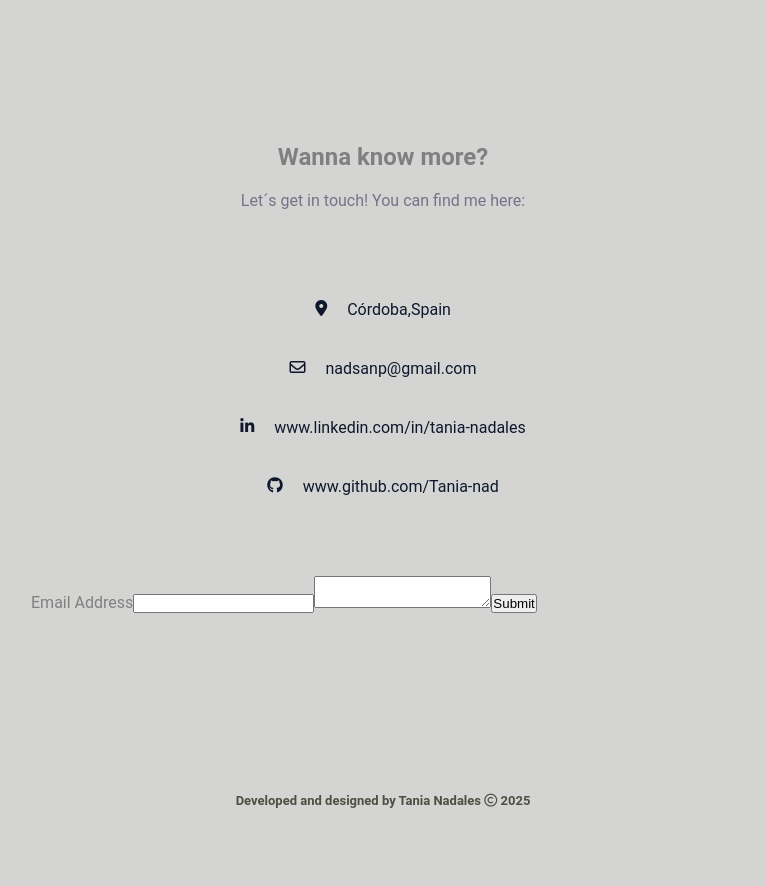
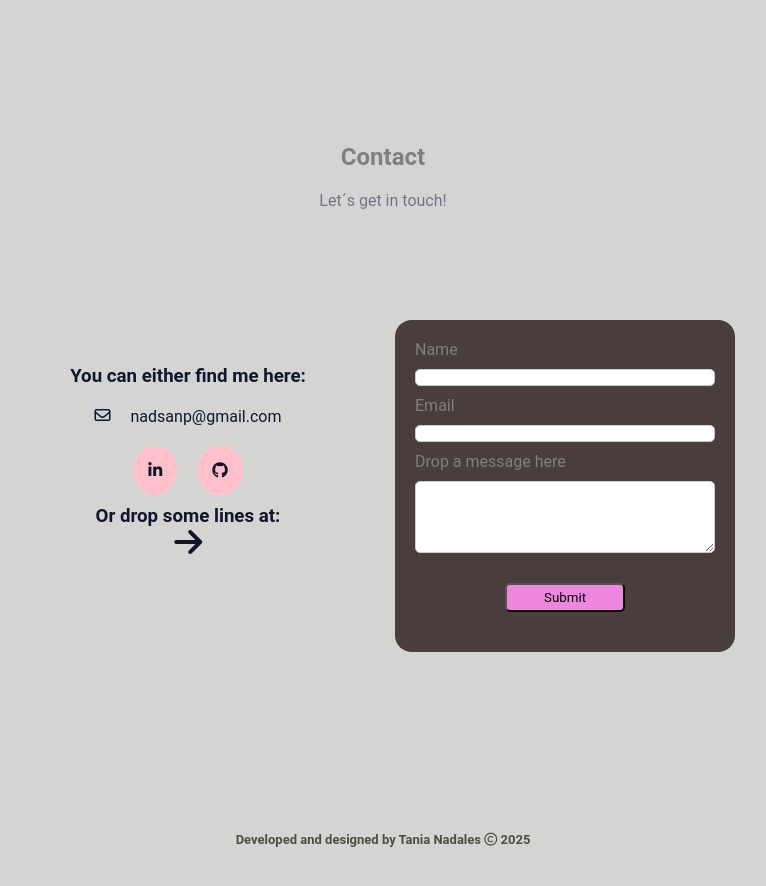
Before and after one commit to Tania-nad/project, a React (Vite) app: page / in a window 1280 px wide. Shown: the part 2660-3546 px from the top of the page, without its empty margins (257-1023 px from the left). Before the commit the page ends 3513 px from the top, so only its background shows below. Built offline with nearby package versions, Linux system fonts and the light colour scheme.

Commit message:
fixed styles for form and arrow animation

```diff
--- a/src/components/ContactForm.jsx
+++ b/src/components/ContactForm.jsx
@@ -1,18 +1,28 @@
 import { useForm, ValidationError } from "@formspree/react";
-
+import "../scss/layout/_contactForm.scss";
 function ContactForm() {
   const [state, handleSubmit] = useForm("xqaevoqq");
   if (state.succeeded) {
     return <p>Thanks for joining!</p>;
+  } else {
+    <p>Sorry, uncompleted fields!</p>;
   }
   return (
-    <form onSubmit={handleSubmit}>
-      <label htmlFor="email">Email Address</label>
-      <input id="email" type="email" name="email" />
+    <form className="my-form-class" onSubmit={handleSubmit}>
+      <label htmlFor="name">Name</label>
+      <input className="name-input" id="name" type="name" name="name" />
+      <ValidationError prefix="Name" field="name" errors={state.errors} />
+      <label htmlFor="email">Email</label>
+      <input className="email-input" id="email" type="email" name="email" />
       <ValidationError prefix="Email" field="email" errors={state.errors} />
-      <textarea id="message" name="message" />
+      <label htmlFor="message">Drop a message here</label>
+      <textarea className="message-input" id="message" name="message" />
       <ValidationError prefix="Message" field="message" errors={state.errors} />
-      <button type="submit" disabled={state.submitting}>
+      <button
+        className="submit-button"
+        type="submit"
+        disabled={state.submitting}
+      >
         Submit
       </button>
     </form>
--- a/src/components/Main.jsx
+++ b/src/components/Main.jsx
@@ -161,41 +161,43 @@ function Main({
           </button>
         </form>
 
-        <h1 className="info-title">Wanna know more?</h1>
-        <p className="questions">Let´s get in touch! You can find me here:</p>
+        <h1 className="info-title">Contact</h1>
+        <p className="questions">Let´s get in touch!</p>
+        <section className="complete-contact-info">
           <div className="contact-info">
-          <p className="location">
-            <i className="fas fa-location-dot"></i>
-            Córdoba,Spain
-          </p>
+            <h1>You can either find me here:</h1>
             <p className="email-dot">
               <i className="fa-regular fa-envelope"></i>
               nadsanp@gmail.com
             </p>
+            <div className="networks">
               <p className="linkedin-dot">
-            <i className="fa-brands fa-linkedin-in"></i>
                 <a
                   href="https://www.linkedin.com/in/tania-nadales-704208302/"
                   target="blank"
                   className="linkedin"
                 >
-              www.linkedin.com/in/tania-nadales
+                  <i className="fa-brands fa-linkedin-in"></i>
                 </a>
               </p>
               <p className="github-dot">
-            <i className="fa-brands fa-github"></i>
                 <a
                   href="https://github.com/Tania-nad"
                   target="blank"
                   className="github"
                 >
-              www.github.com/Tania-nad
+                  <i className="fa-brands fa-github"></i>
                 </a>
               </p>
             </div>
+            <h1 className="lines">Or drop some lines at:</h1>
+            <i className="fa-solid fa-arrow-right arrow"></i>
+          </div>
+
           <div>
             <ContactForm />
           </div>
+        </section>
 
         {showScrollToTop && (
           <button
--- /dev/null
+++ b/src/scss/layout/_contactForm.scss
@@ -0,0 +1,52 @@
+.my-form-class{
+    display: flex;
+    flex-direction: column;
+    gap: 10px;
+    width: 100%;
+    padding: 20px;
+    border-radius: 5%;
+    background-color: rgb(74, 61, 61);
+    margin-top: 50px;
+
+}
+.submit-button{
+    width: 40%;
+    display: block;
+    padding: 5px;
+    margin: 20px auto;
+    border-radius: 5px;
+    font-family: 'Roboto', arial, sans-serif;
+    cursor: pointer;
+    background-color: rgb(237, 135, 222);
+}
+.email-input{
+    width: 300px;
+    border: 1px solid #ccc;
+    border-radius: 5px;
+
+}
+.message-input{
+    width: 300px;
+    border: 1px solid #ccc;
+    border-radius: 5px;
+    padding: 20px;
+}
+.name-input{
+    width: 300px;
+    border: 1px solid #ccc;
+    border-radius: 5px;
+}
+@media (max-width: 768px) {
+    .my-form-class{
+        margin-top: 10px;
+    }
+    .message-input{
+        width: 100%;
+    }
+    .email-input{
+        width: 100%;
+    }
+    .name-input{
+        width: 100%;
+    }
+}
--- a/src/scss/layout/_main.scss
+++ b/src/scss/layout/_main.scss
@@ -252,10 +252,10 @@
         justify-content: center;
     }
     .linkedin-dot{
-        display: flex;
-        padding: 20px;
-        gap: 20px;
+        padding: 15px;
         justify-content: center;
+        background-color: pink;
+        border-radius: 50%;
     }
     .linkedin{
         text-decoration: none;
@@ -268,9 +268,12 @@
     }
     .github-dot{
         display: flex;
-        padding: 20px;
+        padding: 15px;
+        background-color: pink;
+        border-radius: 50%;
         gap: 20px;
         justify-content: center;
+
     }
     .github{
         text-decoration: none;
@@ -294,6 +297,39 @@
         text-align: center;
 
     }
+    .complete-contact-info{
+        display: flex;
+        justify-content: center;
+        margin-top: 50px;
+        gap: 50px;
+    }
+    .networks{
+        display: flex;
+        gap: 20px;
+    }
+    .lines{
+       color: #0e172c;
+       margin-top: 10px;
+
+    }
+    .arrow {
+        font-size: 30px; /* Tamaño de la flecha */
+        display: inline-block;
+        animation: heartbeat 1s ease-in-out infinite; /* Llama a la animación 'heartbeat' que dura 1 segundo y se repite infinitamente */
+      }
+
+      @keyframes heartbeat {
+        0% {
+          transform: scale(1); /* Estado inicial (normal) */
+        }
+        50% {
+          transform: scale(1.2); /* Se agranda un 20% en el medio de la animación */
+        }
+        100% {
+          transform: scale(1); /* Vuelve al tamaño original */
+        }
+      }
+
 
   @keyframes flip {
     0% {
@@ -312,4 +348,8 @@
         display: flex;
         flex-direction: column;
     }
+    .complete-contact-info{
+        display: flex;
+        flex-direction: column;
+    }
   }
```
Lines whose indentation alone changed are shown as unchanged.
